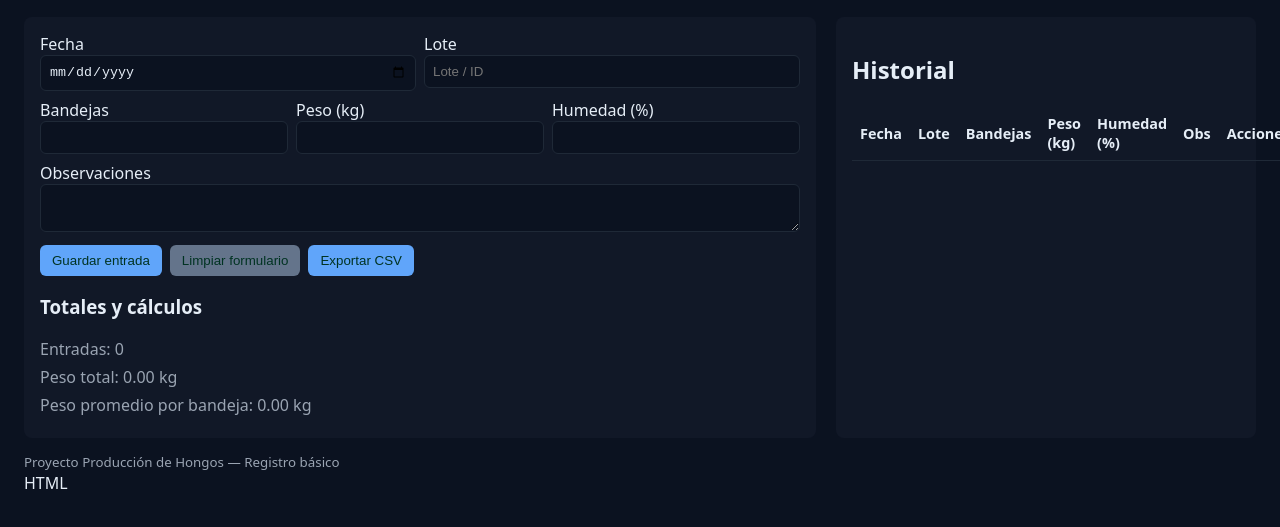
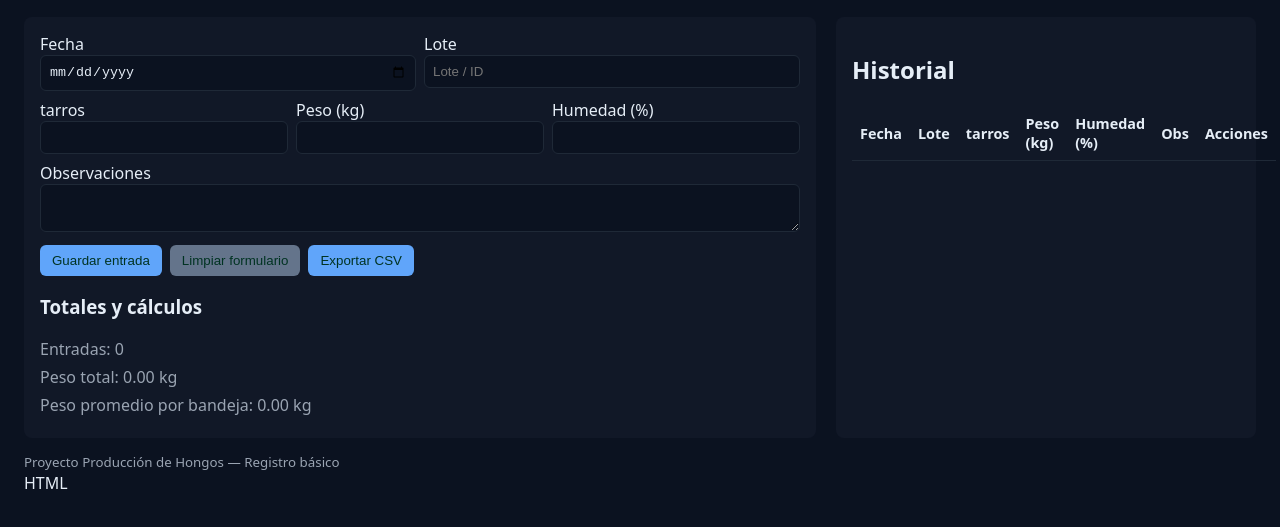
Before and after one commit to naticcK/ProduccionDeHongos, a plain HTML site: page index.html in a window 1280 px wide. Shown: the part 111-638 px from the top of the page. Drawn offline with Linux system fonts and the light colour scheme.

Commit message:
Update index.html

```diff
--- a/index.html
+++ b/index.html
@@ -20,7 +20,7 @@
           <label>Lote<input type="text" id="lote" placeholder="Lote / ID" /></label>
         </div>
         <div class="row">
-          <label>Bandejas<input type="number" id="bandejas" min="0" step="1" required /></label>
+          <label>tarros<input type="number" id="tarros" min="0" step="1" required /></label>
           <label>Peso (kg)<input type="number" id="peso" min="0" step="0.01" required /></label>
           <label>Humedad (%)<input type="number" id="humedad" min="0" max="100" step="0.1" /></label>
         </div>
@@ -46,7 +46,7 @@
       <table id="entriesTable">
         <thead>
           <tr>
-            <th>Fecha</th><th>Lote</th><th>Bandejas</th><th>Peso (kg)</th><th>Humedad (%)</th><th>Obs</th><th>Acciones</th>
+            <th>Fecha</th><th>Lote</th><th>tarros</th><th>Peso (kg)</th><th>Humedad (%)</th><th>Obs</th><th>Acciones</th>
           </tr>
         </thead>
         <tbody></tbody>
```
